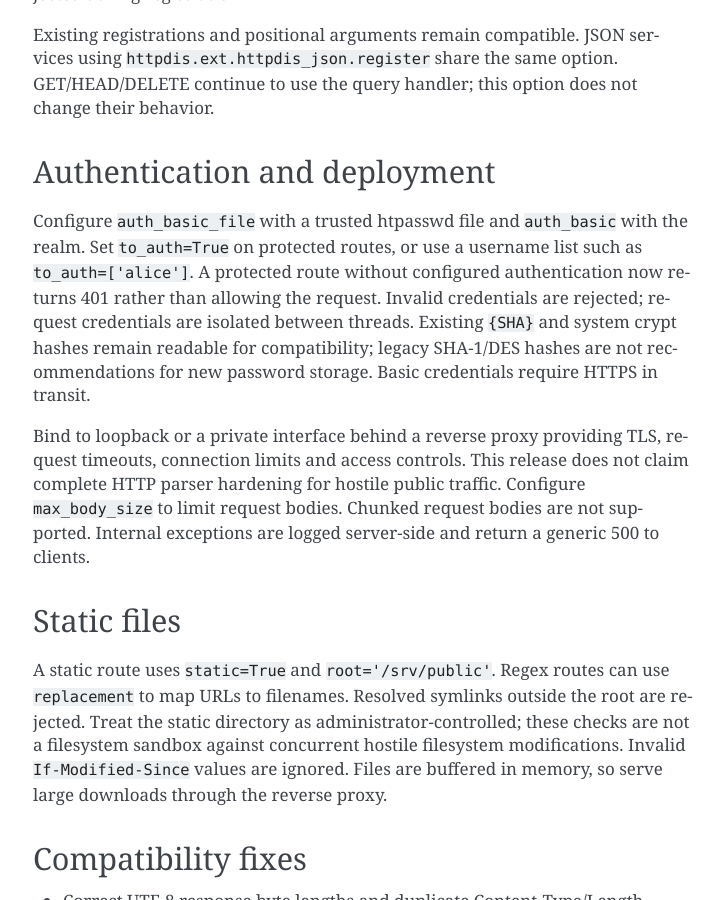
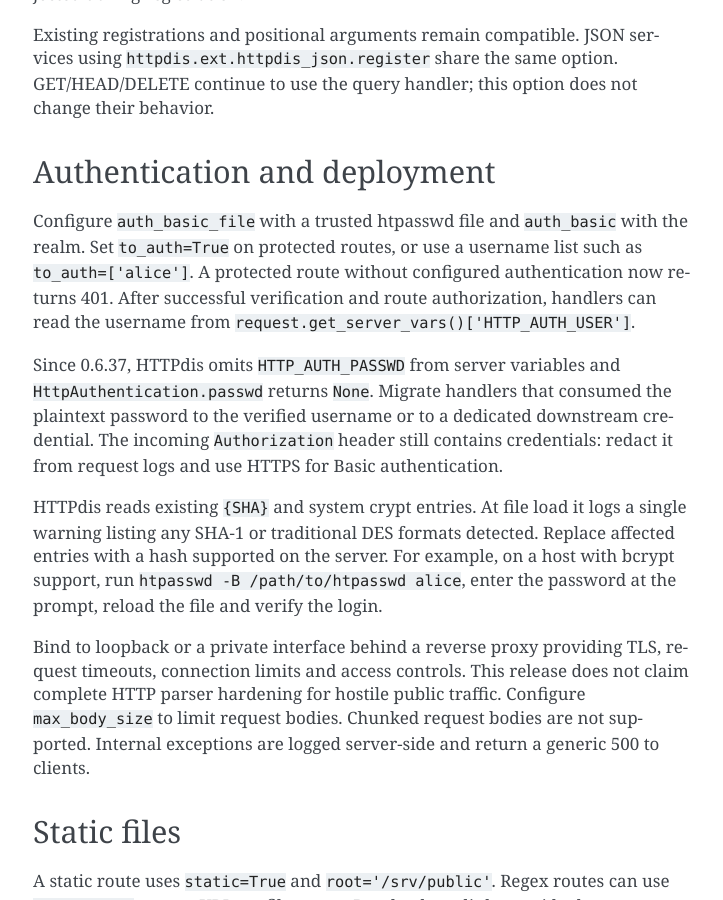
Before and after one commit to decryptus/httpdis, a Sphinx documentation site: the page built from docs/index.md, in a window 1280 px wide and 900 px high, scrolled down 3574 px. Shown: the whole window, without its empty margins (387-1110 px from the left). Built offline with Sphinx 7.4.7, drawn with Linux system fonts in a browser that asks for light colours.

Commit message:
Release HTTPdis 0.6.37: keep Basic passwords out of handler variables

```diff
--- a/README.md
+++ b/README.md
@@ -149,10 +149,20 @@ continue to use the query handler; this option does not change their behavior.
 Configure `auth_basic_file` with a trusted htpasswd file and `auth_basic` with the
 realm. Set `to_auth=True` on protected routes, or use a username list such as
 `to_auth=['alice']`. A protected route without configured authentication now returns
-401 rather than allowing the request. Invalid credentials are rejected; request
-credentials are isolated between threads. Existing `{SHA}` and system crypt hashes
-remain readable for compatibility; legacy SHA-1/DES hashes are not recommendations
-for new password storage. Basic credentials require HTTPS in transit.
+401. After successful verification and route authorization, handlers can read
+the username from `request.get_server_vars()['HTTP_AUTH_USER']`.
+
+Since 0.6.37, HTTPdis omits `HTTP_AUTH_PASSWD` from server variables and
+`HttpAuthentication.passwd` returns `None`. Migrate handlers that consumed
+the plaintext password to the verified username or to a dedicated downstream
+credential. The incoming `Authorization` header still contains credentials:
+redact it from request logs and use HTTPS for Basic authentication.
+
+HTTPdis reads existing `{SHA}` and system crypt entries. At file load it logs
+a single warning listing any SHA-1 or traditional DES formats detected.
+Replace affected entries with a hash supported on the server. For example,
+on a host with bcrypt support, run `htpasswd -B /path/to/htpasswd alice`,
+enter the password at the prompt, reload the file and verify the login.
 
 Bind to loopback or a private interface behind a reverse proxy providing TLS,
 request timeouts, connection limits and access controls. This release does not
--- a/docs/index.md
+++ b/docs/index.md
@@ -9,6 +9,7 @@ Installation, configuration, public APIs and troubleshooting.
    :maxdepth: 1
    :caption: User guide and reference
 
+   release-0.6.37
    release-0.6.36
    release-0.6.35
    release-0.6.34
--- a/setup.yml
+++ b/setup.yml
@@ -4,8 +4,8 @@ description: httpdis
 author: Adrien Delle Cave
 author_email: pypi@doowan.net
 copyright: '2022-2026 Adrien Delle Cave'
-release: '0.6.36'
-version: '0.6.36'
+release: '0.6.37'
+version: '0.6.37'
 license: License GPL-3
 url: https://github.com/decryptus/httpdis
 python_requires:
```
Also changed, not shown: docs/release-0.6.37.md (added, +12 -0 lines), 7 other files.
